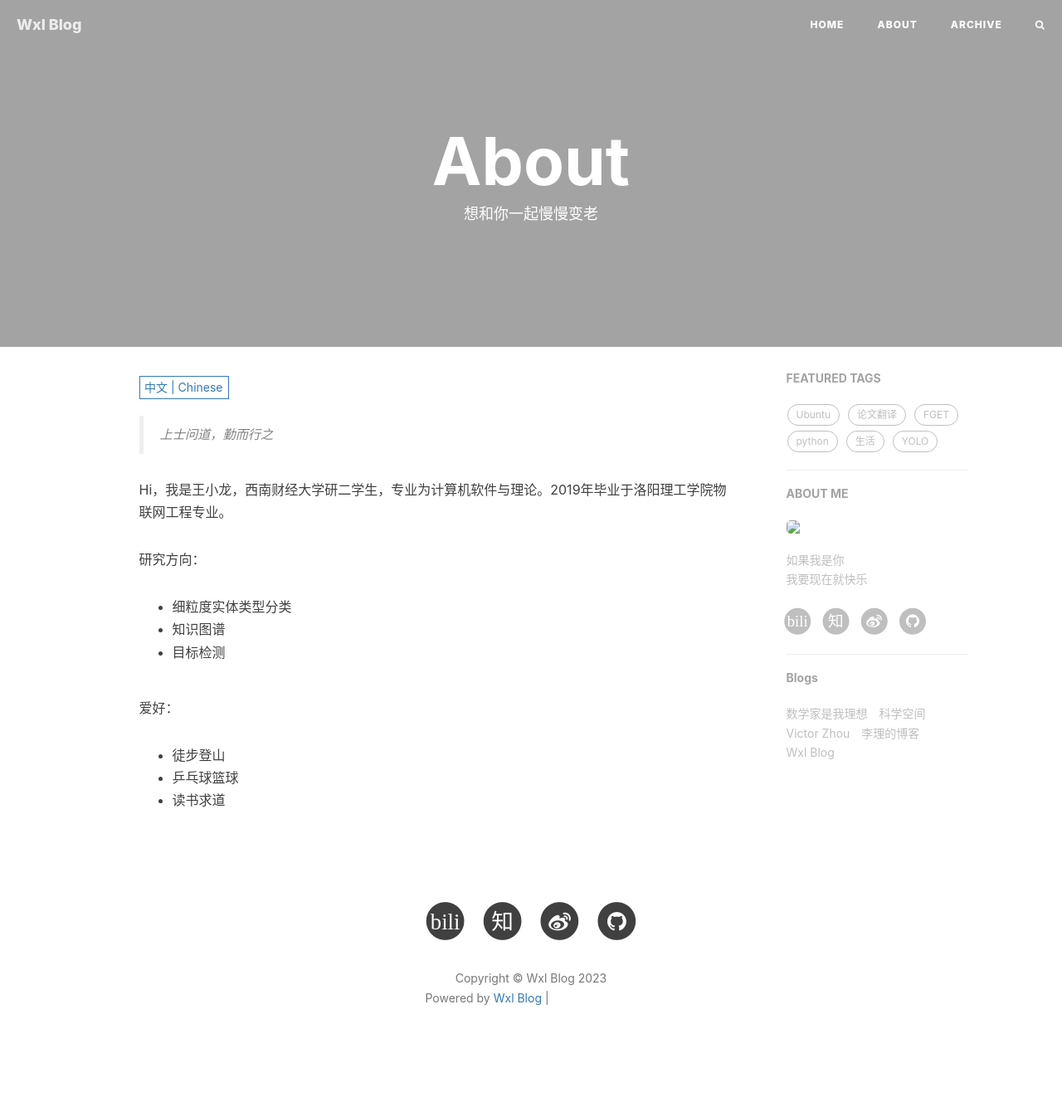
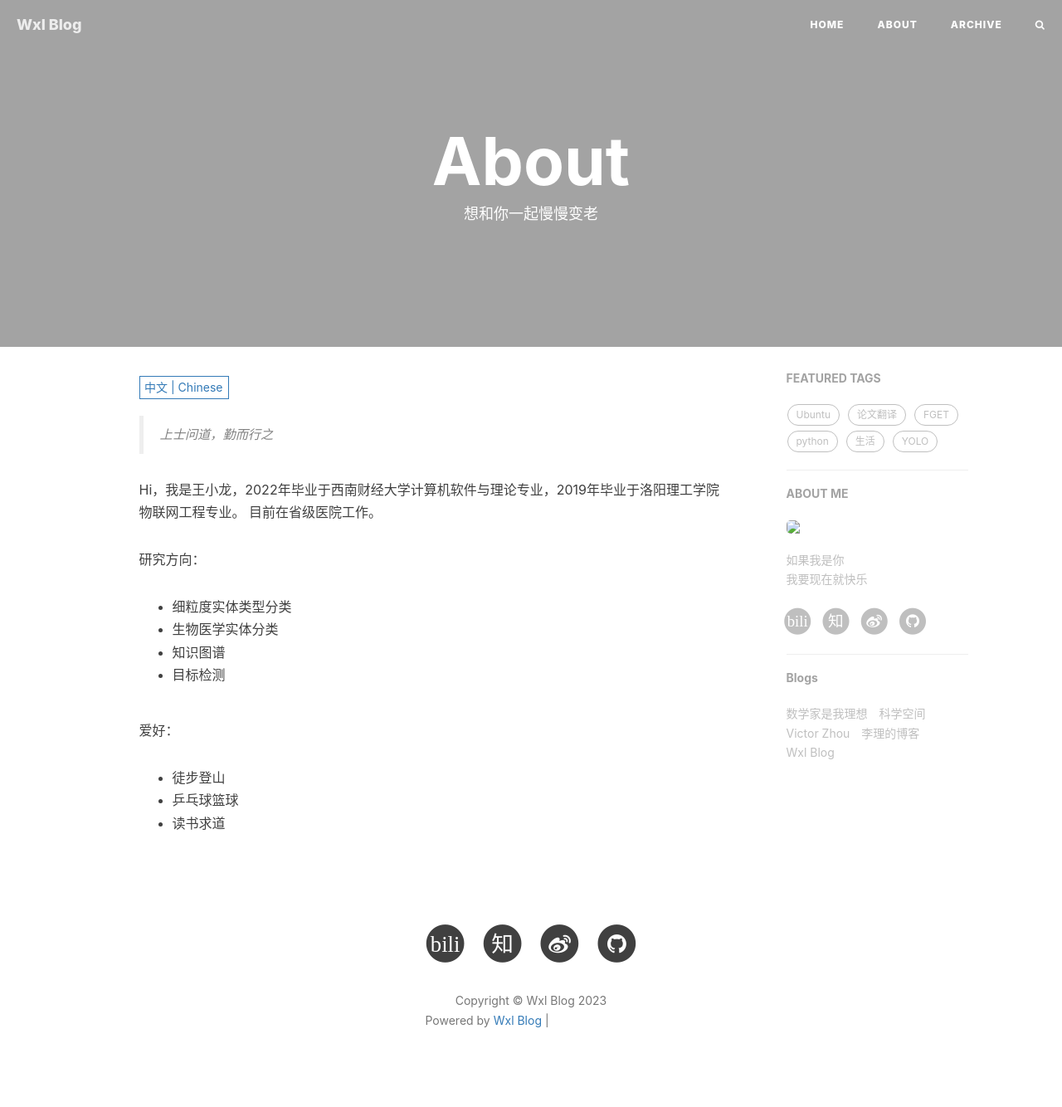
Before and after one commit to sswxl/sswxl.github.io, a Jekyll site: the page built from about.html, in a window 1280 px wide. Shown: the whole page at 83% size. Built offline with Jekyll 4.4.1, drawn with Linux system fonts in a browser that asks for light colours; nearby versions of some CDN libraries; comment, search, counter and statistics services are not loaded; before the commit the page ends 1307 px from its top, so only the background shows below that; grey boxes are pictures that could not be loaded.

Commit message:
修改中文个人简历

```diff
--- a/_includes/about/zh.md
+++ b/_includes/about/zh.md
@@ -1,10 +1,12 @@
 > 上士问道，勤而行之
 
-Hi，我是王小龙，西南财经大学研二学生，专业为计算机软件与理论。2019年毕业于洛阳理工学院物联网工程专业。
+Hi，我是王小龙，2022年毕业于西南财经大学计算机软件与理论专业，2019年毕业于洛阳理工学院物联网工程专业。
+目前在省级医院工作。
 
 研究方向：
 
 - 细粒度实体类型分类
+- 生物医学实体分类
 - 知识图谱
 - 目标检测
 
```
